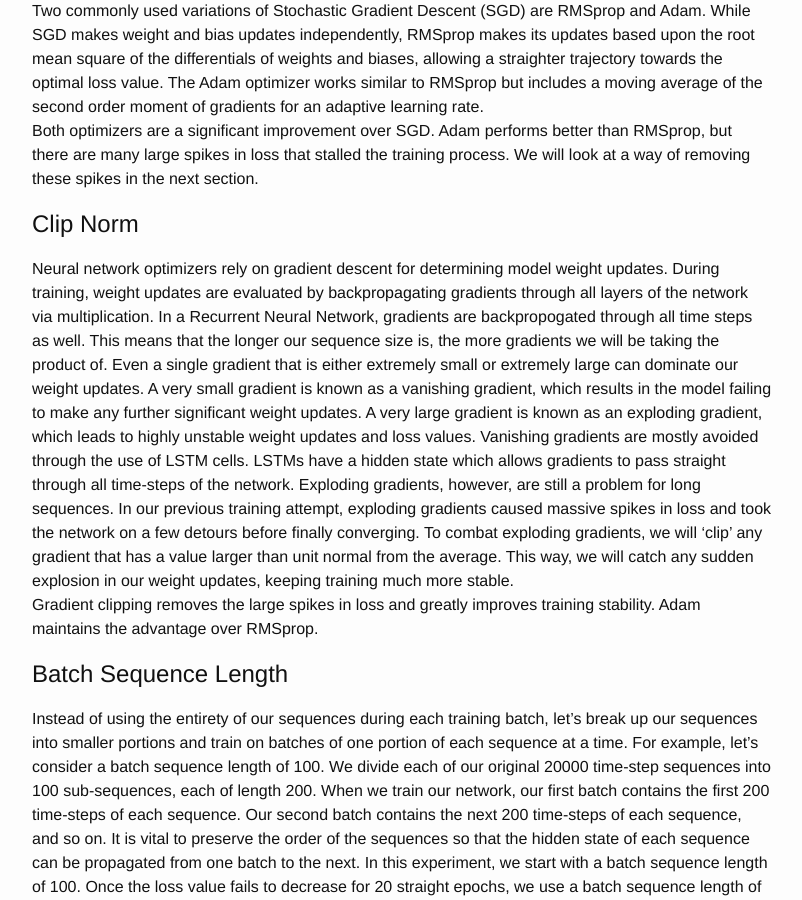
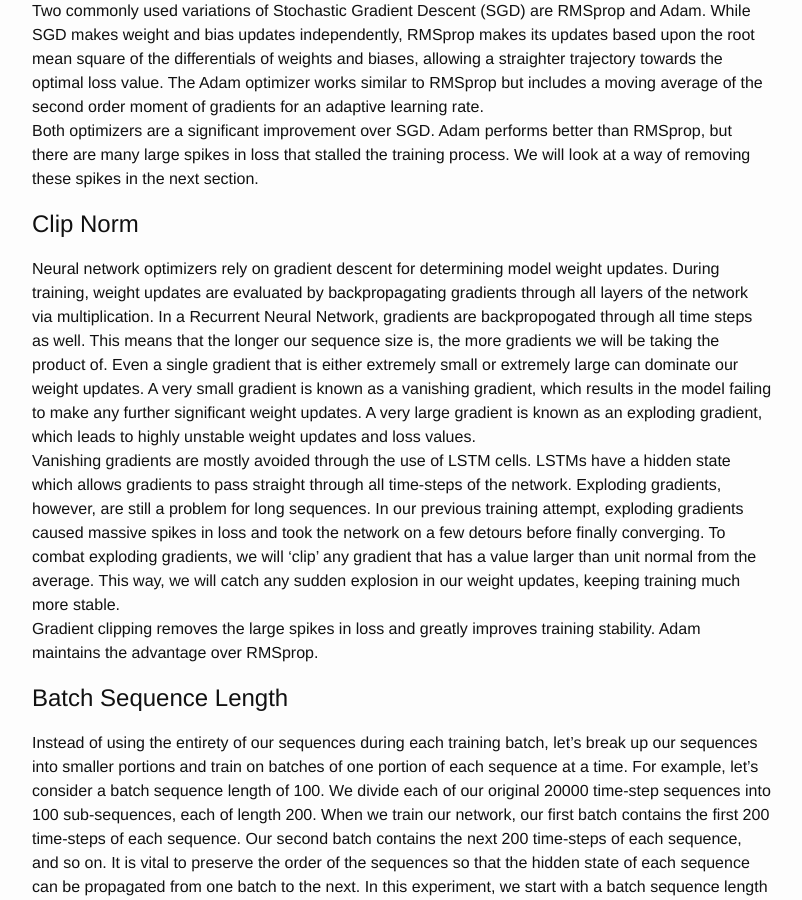
Before and after one commit to emuccino/emuccino.github.io, a Jekyll site: the page built from _posts/2019-02-11-training-recurrent-neural-networks-on-long-sequences.markdown, in a window 1280 px wide and 900 px high, scrolled down 1299 px. Shown: the whole window, without its empty margins (238-1040 px from the left). Built offline with Jekyll 4.4.1, drawn with Linux system fonts in a browser that asks for light colours; nearby versions of some CDN libraries.

Commit message:
Update 2019-02-11-training-recurrent-neural-networks-on-long-sequences.markdown

```diff
--- a/_posts/2019-02-11-training-recurrent-neural-networks-on-long-sequences.markdown
+++ b/_posts/2019-02-11-training-recurrent-neural-networks-on-long-sequences.markdown
@@ -18,7 +18,7 @@ categories: machine learning, lstm, recurrent nerual network
 <h1>Optimizers</h1>
 <p>Two commonly used variations of Stochastic Gradient Descent (SGD) are RMSprop and Adam. While SGD makes weight and bias updates independently, RMSprop makes its updates based upon the root mean square of the differentials of weights and biases, allowing a straighter trajectory towards the optimal loss value. The Adam optimizer works similar to RMSprop but includes a moving average of the second order moment of gradients for an adaptive learning rate.<br>Both optimizers are a significant improvement over SGD. Adam performs better than RMSprop, but there are many large spikes in loss that stalled the training process. We will look at a way of removing these spikes in the next section.</p>
 <h1>Clip Norm</h1>
-<p>Neural network optimizers rely on gradient descent for determining model weight updates. During training, weight updates are evaluated by backpropagating gradients through all layers of the network via multiplication. In a Recurrent Neural Network, gradients are backpropogated through all time steps as well. This means that the longer our sequence size is, the more gradients we will be taking the product of. Even a single gradient that is either extremely small or extremely large can dominate our weight updates. A very small gradient is known as a vanishing gradient, which results in the model failing to make any further significant weight updates. A very large gradient is known as an exploding gradient, which leads to highly unstable weight updates and loss values.
+<p>Neural network optimizers rely on gradient descent for determining model weight updates. During training, weight updates are evaluated by backpropagating gradients through all layers of the network via multiplication. In a Recurrent Neural Network, gradients are backpropogated through all time steps as well. This means that the longer our sequence size is, the more gradients we will be taking the product of. Even a single gradient that is either extremely small or extremely large can dominate our weight updates. A very small gradient is known as a vanishing gradient, which results in the model failing to make any further significant weight updates. A very large gradient is known as an exploding gradient, which leads to highly unstable weight updates and loss values.<br>
 Vanishing gradients are mostly avoided through the use of LSTM cells. LSTMs have a hidden state which allows gradients to pass straight through all time-steps of the network. Exploding gradients, however, are still a problem for long sequences. In our previous training attempt, exploding gradients caused massive spikes in loss and took the network on a few detours before finally converging. To combat exploding gradients, we will ‘clip’ any gradient that has a value larger than unit normal from the average. This way, we will catch any sudden explosion in our weight updates, keeping training much more stable.<br>Gradient clipping removes the large spikes in loss and greatly improves training stability. Adam maintains the advantage over RMSprop.</p>
 <h1>Batch Sequence Length</h1>
 <p>Instead of using the entirety of our sequences during each training batch, let’s break up our sequences into smaller portions and train on batches of one portion of each sequence at a time. For example, let’s consider a batch sequence length of 100. We divide each of our original 20000 time-step sequences into 100 sub-sequences, each of length 200. When we train our network, our first batch contains the first 200 time-steps of each sequence. Our second batch contains the next 200 time-steps of each sequence, and so on. It is vital to preserve the order of the sequences so that the hidden state of each sequence can be propagated from one batch to the next. In this experiment, we start with a batch sequence length of 100. Once the loss value fails to decrease for 20 straight epochs, we use a batch sequence length of 50, then 10, 2, and finally back to 1, the full sequence. For testing this method, we revert back to the Stochastic Gradient Descent Optimizer with no gradient clipping in order to compare against our original benchmark.<br>Training on smaller sequences provides a significant initial speed up in loss reduction. Now let’s try using smaller batch sequence lengths in conjunction with Adam optimizer and gradient clipping.<br>This combination of methods results in the most efficient model fitting that we have explored.</p>
```
